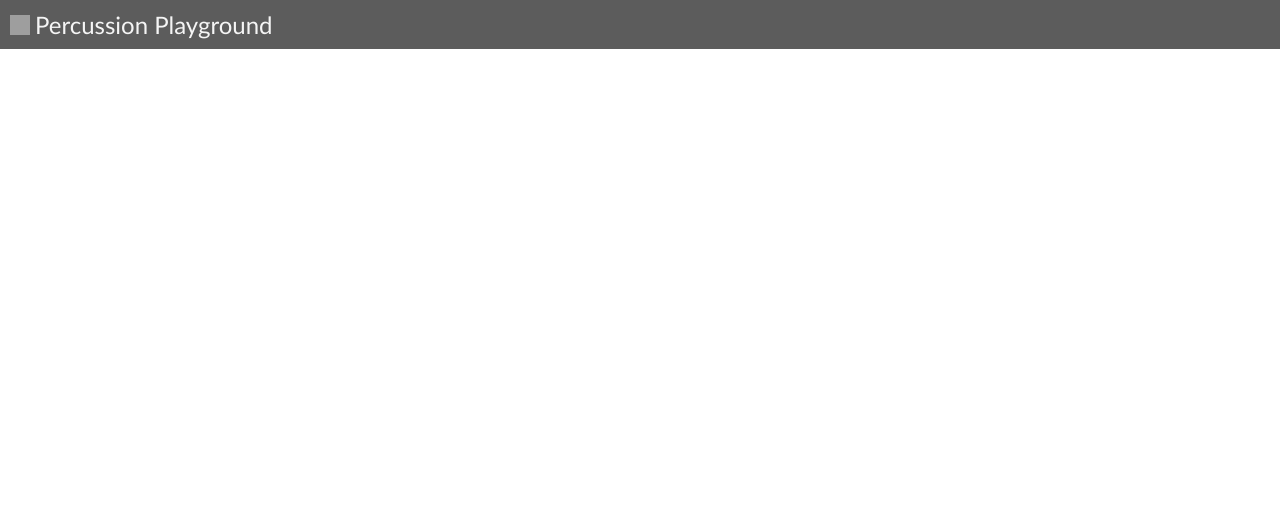
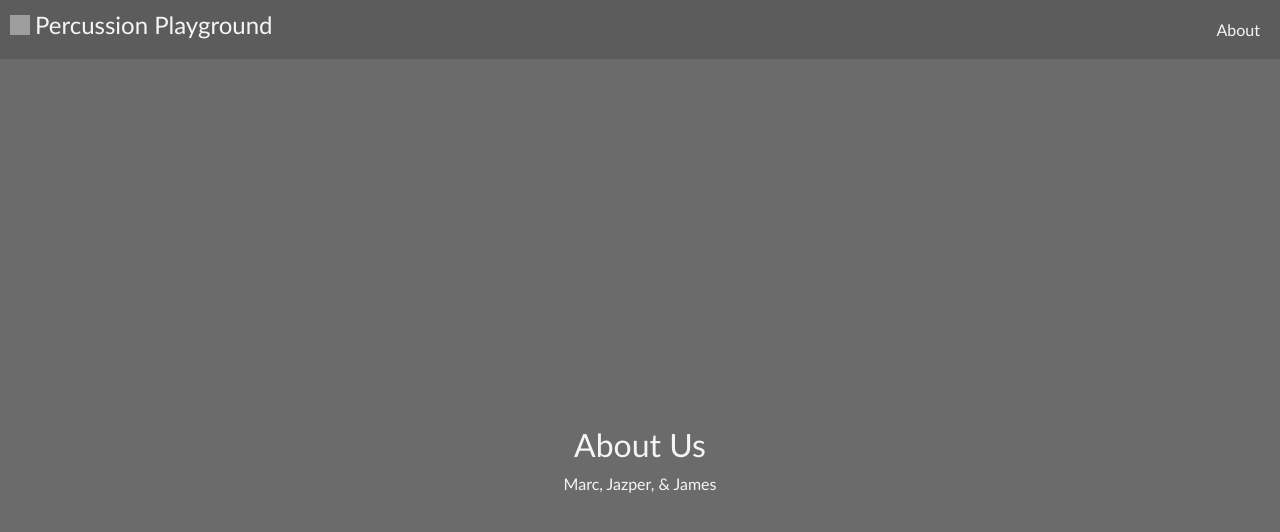
Before and after one commit to Jazper55555/phase-5-project, a React (Create React App) app in the folder client/: page /about in a window 1280 px wide. Shown: the top 532 px of the page. Built offline with nearby package versions, Linux system fonts and the light colour scheme; grey boxes are pictures that could not be loaded.

Commit message:
add About.js + styling

```diff
--- a/client/public/index.html
+++ b/client/public/index.html
@@ -2,7 +2,7 @@
 <html lang="en">
   <head>
     <meta charset="utf-8" />
-    <link rel="icon" href="%PUBLIC_URL%/favicon.ico" />
+    <link rel="icon" href="https://www.shutterstock.com/image-vector/drum-sticks-crossed-vector-black-600nw-1634223691.jpg" />
     <link rel="preconnect" href="https://fonts.gstatic.com" />
     <link
       href="https://fonts.googleapis.com/css2?family=Permanent+Marker&display=swap"
@@ -29,7 +29,7 @@
       work correctly both with client-side routing and a non-root public URL.
       Learn how to configure a non-root public URL by running `npm run build`.
     -->
-    <title>Reciplease</title>
+    <title>Percussion Playground</title>
   </head>
   <body>
     <noscript>You need to enable JavaScript to run this app.</noscript>
--- /dev/null
+++ b/client/src/components/About.js
@@ -0,0 +1,17 @@
+import React from "react";
+
+function About() {
+
+    return(
+        <div className="about-container">
+        <div className="about-header">
+            About Us
+        </div>
+        <div className="about-content">
+            Marc, Jazper, & James
+        </div>
+    </div>
+    )
+}
+
+export default About
--- a/client/src/components/App.js
+++ b/client/src/components/App.js
@@ -3,6 +3,7 @@ import { Switch, Route } from "react-router-dom";
 
 import Home from "./Home"
 import NavBar from "./NavBar";
+import About from "./About";
 
 
 function App() {
@@ -17,6 +18,9 @@ function App() {
         <Route exact path="/">
           <Home />
         </Route>
+        <Route exact path="/about">
+          <About />
+        </Route>
       </Switch>
     </main>
     </>
--- a/client/src/components/NavBar.js
+++ b/client/src/components/NavBar.js
@@ -12,6 +12,11 @@ function NavBar() {
                 </div>
             </NavLink>
             </div>
+            <div className="nav-links">
+            <NavLink to='/about' className="nav-item">
+                About
+            </NavLink>
+            </div>
         </nav>
     )
 }
--- a/client/src/index.css
+++ b/client/src/index.css
@@ -68,6 +68,7 @@
   background-color: transparent;
 }
 
+/* Home Page Styling */
 .home-container {
   display: flex;
   flex-direction: column;
@@ -77,7 +78,6 @@
   background-color: rgb(108, 107, 107);
 }
 
-/* Home Page Styling */
 .home-header {
   margin-bottom: 10px;
   color: whitesmoke;
@@ -90,3 +90,26 @@
   font-size: 1rem;
   font-family: 'Trebuchet MS', 'Lucida Sans Unicode', 'Lucida Grande', 'Lucida Sans', Arial, sans-serif;
 }
+
+/* About Page Styling */
+.about-container {
+  display: flex;
+  flex-direction: column;
+  justify-content: center;
+  align-items: center;
+  height: 100vh;
+  background-color: rgb(108, 107, 107);
+}
+
+.about-header {
+  margin-bottom: 10px;
+  color: whitesmoke;
+  font-size: 2rem;
+  font-family: 'Trebuchet MS', 'Lucida Sans Unicode', 'Lucida Grande', 'Lucida Sans', Arial, sans-serif;
+}
+
+.about-content {
+  color: whitesmoke;
+  font-size: 1rem;
+  font-family: 'Trebuchet MS', 'Lucida Sans Unicode', 'Lucida Grande', 'Lucida Sans', Arial, sans-serif;
+}
```
